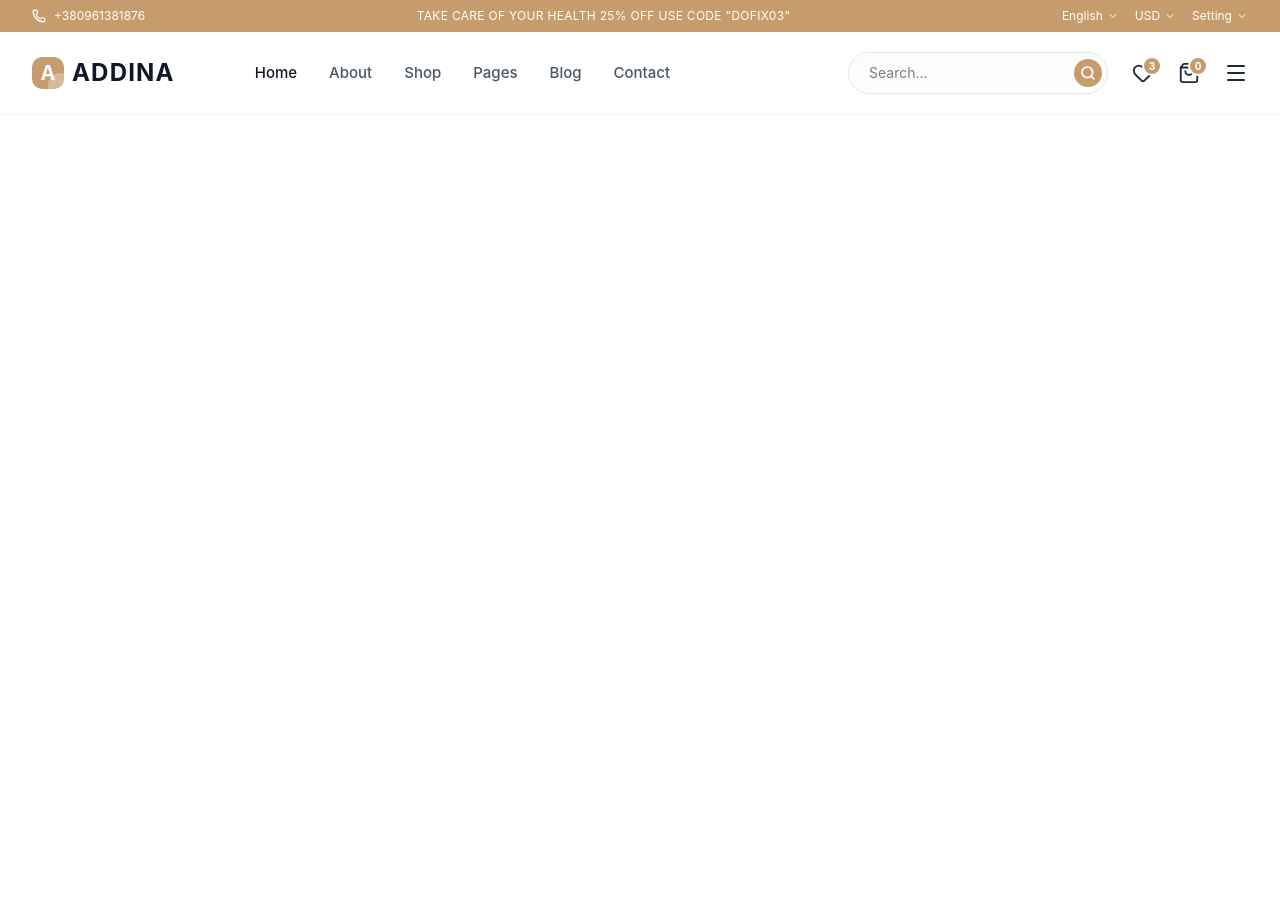
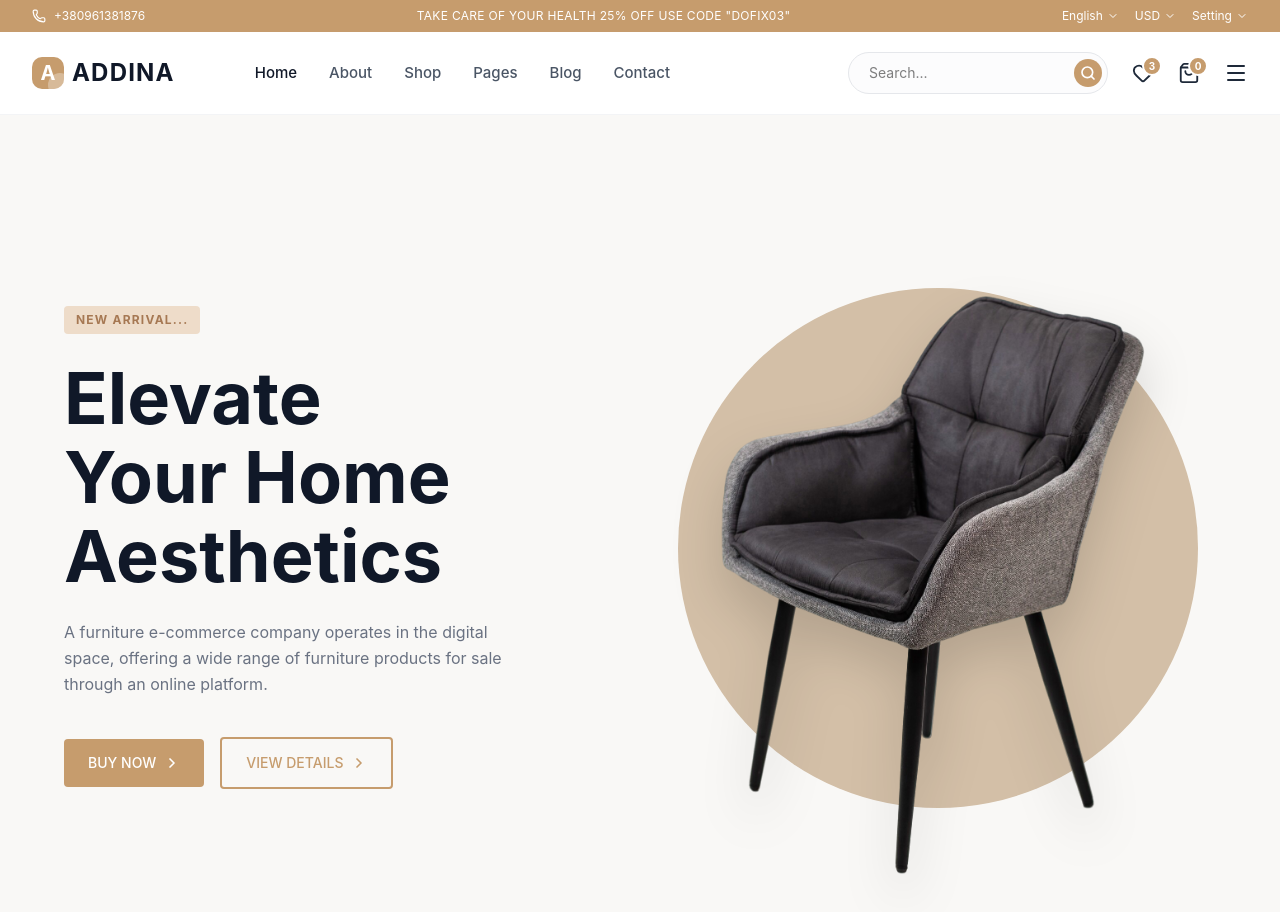
Before and after one commit to gnanaprakash06/addina-ecommerce, a React (Vite) app: page / in a window 1280 px wide. Shown: the top 912 px of the page. Before the commit the page ends 800 px from the top, so only its background shows below. Built offline with nearby package versions, Linux system fonts and the light colour scheme.

Commit message:
Added Hero section

```diff
--- a/src/App.tsx
+++ b/src/App.tsx
@@ -1,9 +1,11 @@
+import Hero from "./components/Hero";
 import Navbar from "./components/NavBar";
 
 function App() {
     return (
         <div className="App">
             <Navbar />
+            <Hero />
         </div>
     );
 }
--- /dev/null
+++ b/src/components/Hero.tsx
@@ -0,0 +1,54 @@
+import { ChevronRight } from "lucide-react";
+import blackChair from "../assets/Black-grey-chair.png";
+
+export default function Hero() {
+    return (
+        <section className="w-full bg-[#F9F8F6] px-4 md:px-8 lg:px-16 py-4 lg:py-5 flex flex-col-reverse lg:flex-row items-center justify-between gap-10">
+            {/* --- Left Content: Texts and Buttons --- */}
+            <div className="flex-1 space-y-6 z-10">
+                {/* Badge */}
+                <span className="inline-block bg-[#EEDCC9] text-[#A67853] text-xs font-bold px-3 py-1.5 rounded tracking-widest">
+                    NEW ARRIVAL...
+                </span>
+
+                {/* Main Heading */}
+                <h1 className="text-5xl md:text-6xl lg:text-7xl font-bold text-gray-900 leading-[1.1]">
+                    Elevate <br />
+                    Your Home <br />
+                    Aesthetics
+                </h1>
+
+                {/* Subtext */}
+                <p className="text-gray-500 text-sm md:text-base max-w-md leading-relaxed">
+                    A furniture e-commerce company operates in the digital
+                    space, offering a wide range of furniture products for sale
+                    through an online platform.
+                </p>
+
+                {/* Buttons */}
+                <div className="flex flex-wrap items-center gap-4 pt-4">
+                    <button className="bg-[#C69C6D] hover:bg-[#b0875b] text-white text-sm px-6 py-3.5 rounded font-medium flex items-center gap-2 transition-colors">
+                        BUY NOW <ChevronRight size={16} strokeWidth={2.5} />
+                    </button>
+                    <button className="border-2 border-[#C69C6D] text-[#C69C6D] hover:bg-[#C69C6D] hover:text-white text-sm px-6 py-3.5 rounded font-medium flex items-center gap-2 transition-colors">
+                        VIEW DETAILS{" "}
+                        <ChevronRight size={16} strokeWidth={2.5} />
+                    </button>
+                </div>
+            </div>
+
+            {/* --- Right Content: Image with Circle Background --- */}
+            <div className="flex-1 relative flex justify-center items-center w-full min-h-100">
+                {/* The dark brownish/gray decorative circle behind the chair */}
+                <div className="absolute w-70 h-70 sm:w-87.5 sm:h-87.5 lg:w-130 lg:h-130 bg-[#D3BfA7] rounded-full z-0"></div>
+
+                {/* The actual chair image */}
+                <img
+                    src={blackChair}
+                    alt="Stylish Gray Chair"
+                    className="relative z-10 w-full max-w-[320px] sm:max-w-100 lg:max-w-137.5 object-contain drop-shadow-2xl"
+                />
+            </div>
+        </section>
+    );
+}
```
Also changed, not shown: src/assets/Black-grey-chair.png (added).
